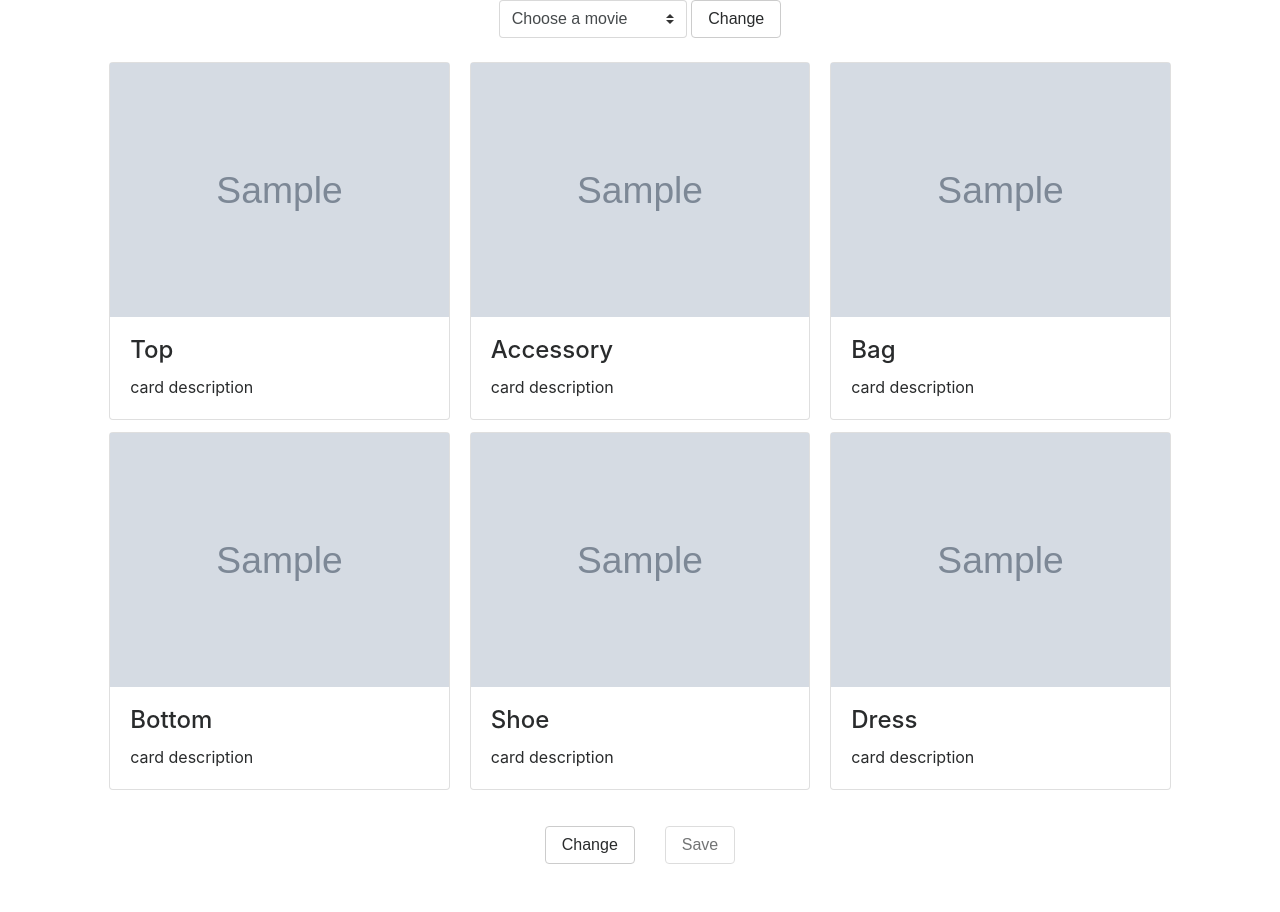
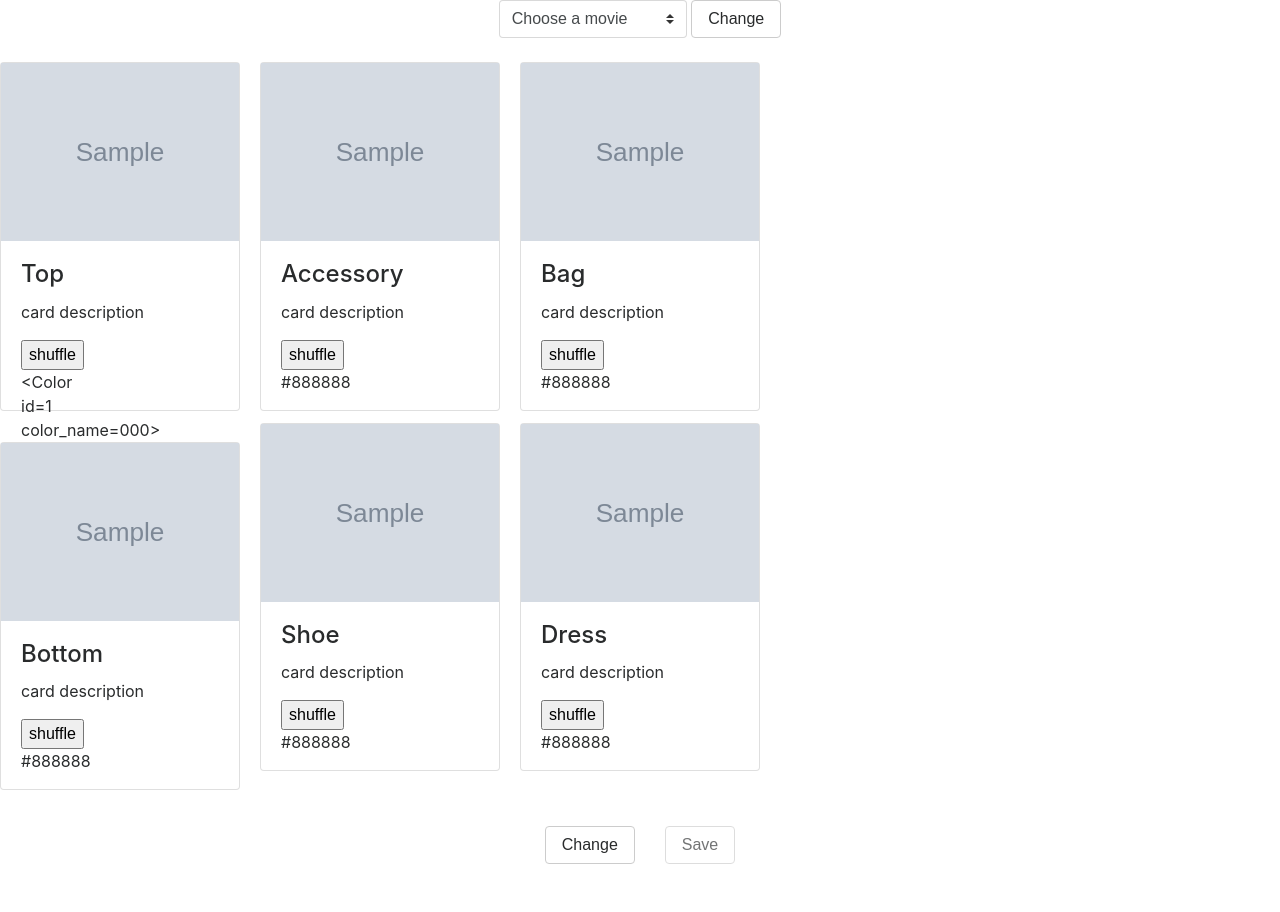
Before and after one commit to lunaceee/wesworld, a Flask app: template templates/homepage.html in a window 1280 px wide. Shown: the part 57-969 px from the top of the page. Run offline with Flask 2, Linux system fonts and the light colour scheme; tables that the repository leaves empty hold one stand-in row (values such as "Sample post"); the template is opened without the code that fills it: values that come from a table or form of the project are taken from there, most other values are stand-ins (such as "Sample title", 1, 10 or a date in 2020); grey boxes marked "Sample" are stand-in pictures; some libraries are stand-ins or nearby versions.

Commit message:
changing routes to adapt to new schema

```diff
--- a/server.py
+++ b/server.py
@@ -114,6 +114,10 @@ def show_user_profile(user_id):
     for ea in user.ensemble_associations:
         points += ea.points
 
+    if points:
+        flash("You got a point!")
+
+
     movie_ensemble = {}
     for ensemble in ensembles:
         if ensemble.movie.name not in movie_ensemble:
@@ -202,6 +206,71 @@ def save_ensemble():
 
     return redirect('/search')
 
+def get_colors_from_movie(movie):
+    """Get all colors from movies."""
+
+    colors = Color.query.filter(Color.movie_id == movie.id).all()
+
+    color_list = []
+
+    for color in colors:
+        color_list.append(color.hexcode)
+
+    return color_list
+
+
+@app.route('/shuffle_item')
+def shuffle_item():
+    """Shuffle individual category."""
+
+    result = search_helper()
+
+    # Get listing url of each category.
+    top_listing = result[3]
+    bottom_listing = result[4]
+    accessory_listing = result[5]
+    dress_listing = result[6]
+    shoe_listing = result[7]
+    bag_listing = result[8]
+
+    # Get image url of each category.
+    t_img_url = result[2]['top'][1]
+    bo_img_url = result[2]['top'][1]
+    a_img_url = result[2]['top'][1]
+    b_img_url = result[2]['top'][1]
+    s_img_url = result[2]['top'][1]
+    d_img_url = result[2]['top'][1]
+
+    #Colors
+    colors = result[0]
+    print "COLORS", colors
+    top_color = colors[0]
+    bottom_color = colors[1]
+    accessory_color = colors[3]
+    shoe_color = colors[2]
+    dress_color = colors[0]
+    bag_color = colors[4]
+
+    # print "shuffle single top listing", t_img_url
+    return jsonify(dict( top_color=top_color,
+                        top_listing=top_listing,
+                        t_img_url=t_img_url,
+                        bottom_color=bottom_color,
+                        bottom_listing=bottom_listing,
+                        bo_img_url=bo_img_url,
+                        accessory_color=accessory_color,
+                        accessory_listing=accessory_listing,
+                        a_img_url=a_img_url,
+                        bag_color=bag_color,
+                        bag_listing=bag_listing,
+                        b_img_url=b_img_url,
+                        dress_color=dress_color,
+                        dress_listing=dress_listing,
+                        d_img_url=d_img_url,
+                        shoe_color=shoe_color,
+                        shoe_listing=shoe_listing,
+                        s_img_url=s_img_url))
+
 
 def search_helper():
     """Search for list items matching with movie colors from Etsy."""
@@ -214,12 +283,7 @@ def search_helper():
     else:
         movie = random.choice(Movie.query.all())
 
-    colors = Color.query.filter(Color.movie_id == movie.id).all()
-
-    color_list = []
-
-    for color in colors:
-        color_list.append(color.hexcode)
+    color_list = get_colors_from_movie(movie)
 
     result_dict = etsy.get_listing_items(color_list)
 
@@ -228,13 +292,13 @@ def search_helper():
     (top_listing, bottom_listing, accessory_listing, dress_listing,
         shoe_listing, bag_listing) = etsy.get_listing_urls(best_dict)
 
-    return (movie, best_dict, top_listing, bottom_listing, accessory_listing, dress_listing,
+    return (result_dict['colors'], movie, best_dict, top_listing, bottom_listing, accessory_listing, dress_listing,
         shoe_listing, bag_listing)
 
 
 @app.route('/search_json')
 def search_json():
-    (movie, best_dict, top_listing, bottom_listing, accessory_listing, dress_listing,
+    (colors, movie, best_dict, top_listing, bottom_listing, accessory_listing, dress_listing,
         shoe_listing, bag_listing) = search_helper()
 
     # return JSON
@@ -259,7 +323,7 @@ def search():
 
     movie_names = [m.name for m in movie_list]
 
-    (movie, best_dict, top_listing, bottom_listing, accessory_listing, dress_listing,
+    (colors, movie, best_dict, top_listing, bottom_listing, accessory_listing, dress_listing,
         shoe_listing, bag_listing) = search_helper()
 
     return render_template('homepage.html',
@@ -278,7 +342,13 @@ def search():
                                 shoe_listing=shoe_listing,
                                 bag_listing=bag_listing,
                                 dress_listing=dress_listing,
-                                movie_id=movie.id
+                                movie_id=movie.id,
+                                top_color=colors[0],
+                                dress_color=colors[0],
+                                bottom_color=colors[1],
+                                accessory_color=colors[2],
+                                shoe_color=colors[3],
+                                bag_color=colors[4]
                             )
 
 
--- a/templates/base.html
+++ b/templates/base.html
@@ -12,7 +12,7 @@
     <script src="https://ajax.googleapis.com/ajax/libs/jquery/3.2.0/jquery.min.js"></script>
 
     <!-- Import CSS. -->
-    <link rel="stylesheet" type="text/css" href="../static/main.css">
+    <link rel="stylesheet" type="text/css" href="../static/css/main.css">
 
 </head>
 
--- a/templates/homepage.html
+++ b/templates/homepage.html
@@ -40,52 +40,77 @@
 	<br>
 	<!-- Display ensemble. -->
 	<div id="ensemble" class='row justify-content-center'>
-		<div class="card-columns col-lg-10">
+		<div class="card-columns col-lg-12">
 			<div class="card">
-				<a href="{{ top_listing }}"><img id="t_img" class="img-fluid" src="{{ t_img_url }}" alt="top"></a>
+				<a id="top_listing" href="{{ top_listing }}">
+					<img id="t_img" class="img-fluid" src="{{ t_img_url }}" alt="top">
+				</a>
 				<div class="card-block">
 	      			<h4 class="card-title">Top</h4>
 	      			<p class="card-text">card description</p>
+	      			<button id="top_category">shuffle</button>
+	      			<div id="top_color" style="width:60px;height:20px;background-color: #{{ top_color }};"> {{ top_color }} </div>
 	    		</div>
 			</div>
 
 			<div class="card">
-				<a href="{{ bottom_listing }}"><img id="bo_img" class="img-fluid" src="{{ bo_img_url }}" alt="bottom"></a>
+				<a id="bottom_listing" href="{{ bottom_listing }}">
+					<img id="bo_img" class="img-fluid" src="{{ bo_img_url }}" alt="bottom">
+				</a>
 				<div class="card-block">
 	      			<h4 class="card-title">Bottom</h4>
 	      			<p class="card-text">card description</p>
+					<button id="bottom_category">shuffle</button>
+	      			<div style="width:60px;height:20px;background-color: #{{ bottom_color }};"> {{ bottom_color }} </div>
+
 	    		</div>
 			</div>
 
 			<div class="card">
-				<a id="a_listing" href="{{ accessory_listing }}"><img id="a_img" class="img-fluid" src="{{ a_img_url }}" alt="accessory"></a>
+				<a id="accessory_listing" href="{{ accessory_listing }}">
+					<img id="a_img" class="img-fluid" src="{{ a_img_url }}" alt="accessory">
+				</a>
 				<div class="card-block">
 	      			<h4 class="card-title">Accessory</h4>
 	      			<p class="card-text">card description</p>
+	      			<button id="accessory_category">shuffle</button>
+	      			<div id="accessory_color" style="width:60px;height:20px;background-color: #{{ accessory_color }};"> {{ accessory_color }} </div>
 	    		</div>
 			</div>
 
 			<div class="card">
-				<a id="s_listing" href="{{ shoe_listing }}"><img id="s_img" class="img-fluid" src="{{ s_img_url }}" alt="shoe"></a>
+				<a id="shoe_listing" href="{{ shoe_listing }}">
+					<img id="s_img" class="img-fluid" src="{{ s_img_url }}" alt="shoe">
+				</a>
 				<div class="card-block">
 	      			<h4 class="card-title">Shoe</h4>
 	      			<p class="card-text">card description</p>
+	      			<button id="shoe_category">shuffle</button>
+	      			<div style="width:60px;height:20px;background-color: #{{ shoe_color }};"> {{ shoe_color }} </div>
 	    		</div>
 			</div>
 
 			<div class="card">
-				<a id="b_listing" href="{{ bag_listing }}"><img id="b_img" class="img-fluid" src="{{ b_img_url }}" alt="bag"></a>
+				<a id="bag_listing" href="{{ bag_listing }}">
+					<img id="b_img" class="img-fluid" src="{{ b_img_url }}" alt="bag">
+				</a>
 				<div class="card-block">
 	      			<h4 class="card-title">Bag</h4>
 	      			<p class="card-text">card description</p>
+	      			<button id="bag_category">shuffle</button>
+	      			<div style="width:60px;height:20px;background-color: #{{ bag_color }};"> {{ bag_color }} </div>
 	    		</div>
 			</div>
 
 			<div class="card">
-				<a id="d_listing" href="{{ dress_listing }}"><img id="d_img" class="img-fluid" src="{{ d_img_url }}" alt="dress"></a>
+				<a id="dress_listing" href="{{ dress_listing }}">
+					<img id="d_img" class="img-fluid" src="{{ d_img_url }}" alt="dress">
+				</a>
 				<div class="card-block">
 	      			<h4 class="card-title">Dress</h4>
 	      			<p class="card-text">card description</p>
+	      			<button id="dress_category">shuffle</button>
+	      			<div style="width:60px;height:20px;background-color: #{{ dress_color }};"> {{ dress_color }} </div>
 	    		</div>
 			</div>
 
```
Also changed, not shown: templates/user_profile.html (+17 -15 lines).
